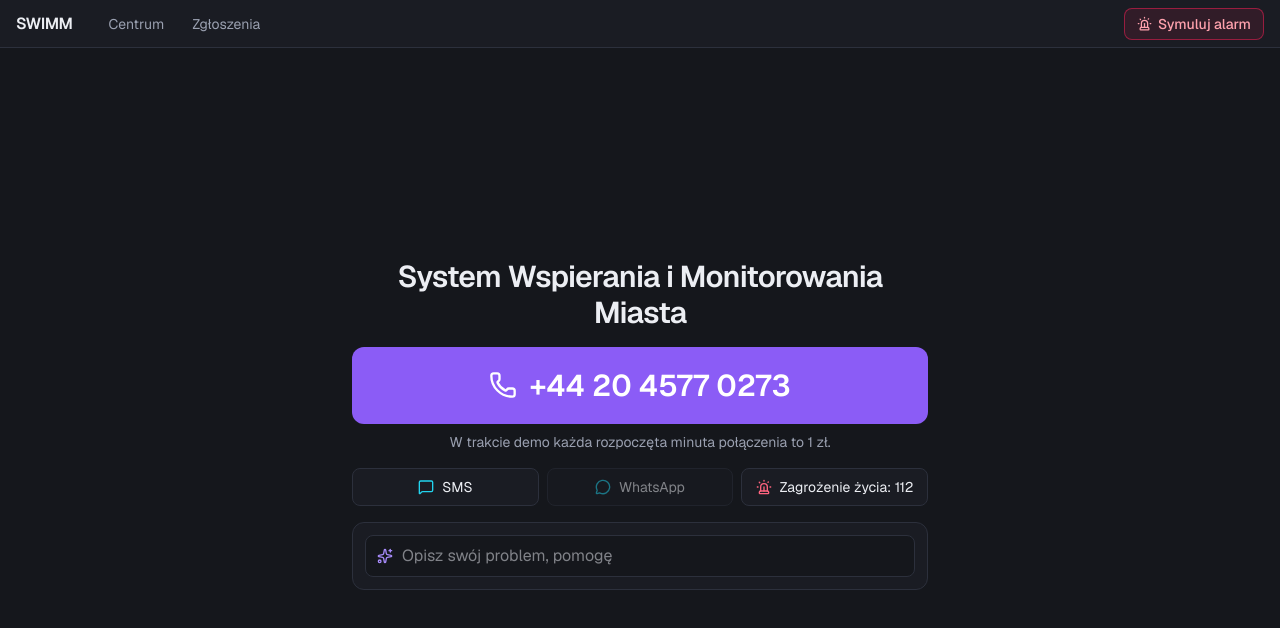
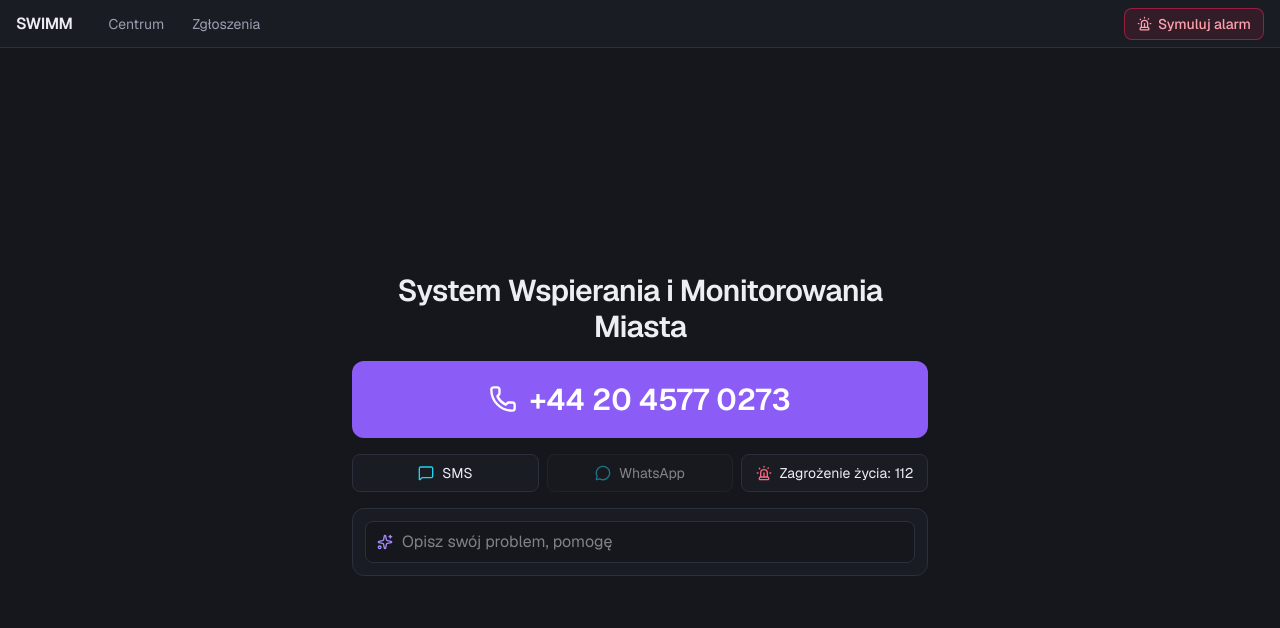
Before and after one commit to rtekdev/404-Brain-Not-Found, a Next.js app in the folder website/: page / in a window 1280 px wide. Shown: the top 628 px of the page. Built offline with nearby package versions, Linux system fonts and the light colour scheme.

Commit message:
poprawka prezentcji

```diff
--- a/website/app/api/chat/route.ts
+++ b/website/app/api/chat/route.ts
@@ -10,6 +10,7 @@ Odpowiadasz po polsku, krótko i prostym językiem, tak żeby zrozumiał każdy.
 Kanały kontaktu:
 - telefon: ${CONTACT.phone} (całą dobę, rozmowa zamienia się w zgłoszenie),
 - SMS: ${CONTACT.sms} (opis problemu i adres),
+- Telegram: @${CONTACT.telegram},
 - zagrożenie życia, pożar, wypadek: zawsze najpierw ${CONTACT.emergency}.
 
 Pomagasz: wybrać kanał kontaktu, opisać problem (co, gdzie, od kiedy), zrozumieć, co dzieje się dalej ze zgłoszeniem.
--- a/website/app/page.tsx
+++ b/website/app/page.tsx
@@ -23,7 +23,6 @@ export default function Home() {
             {CONTACT.phone}
           </span>
         </a>
-        <p className="-mt-2 text-center text-sm text-muted">W trakcie demo każda rozpoczęta minuta połączenia to 1 zł.</p>
 
         <ul className="grid grid-cols-3 gap-2 text-sm">
           <li>
```
Also changed, not shown: 2 other files (tests, documents, lock files or other folders).
